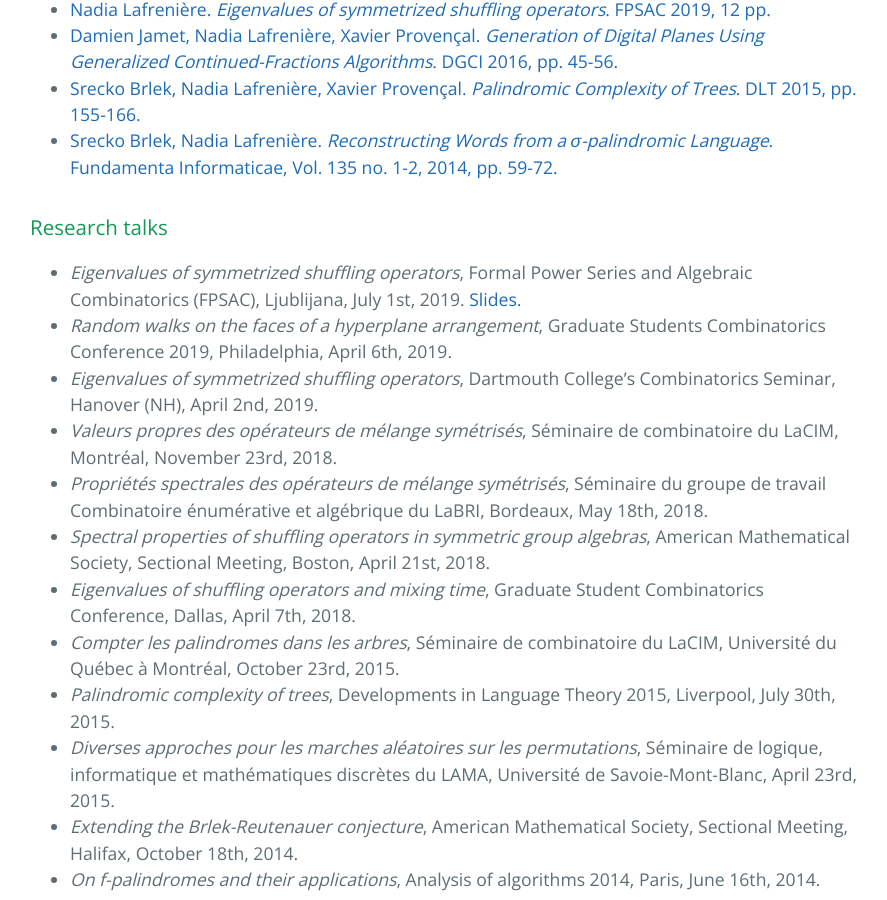
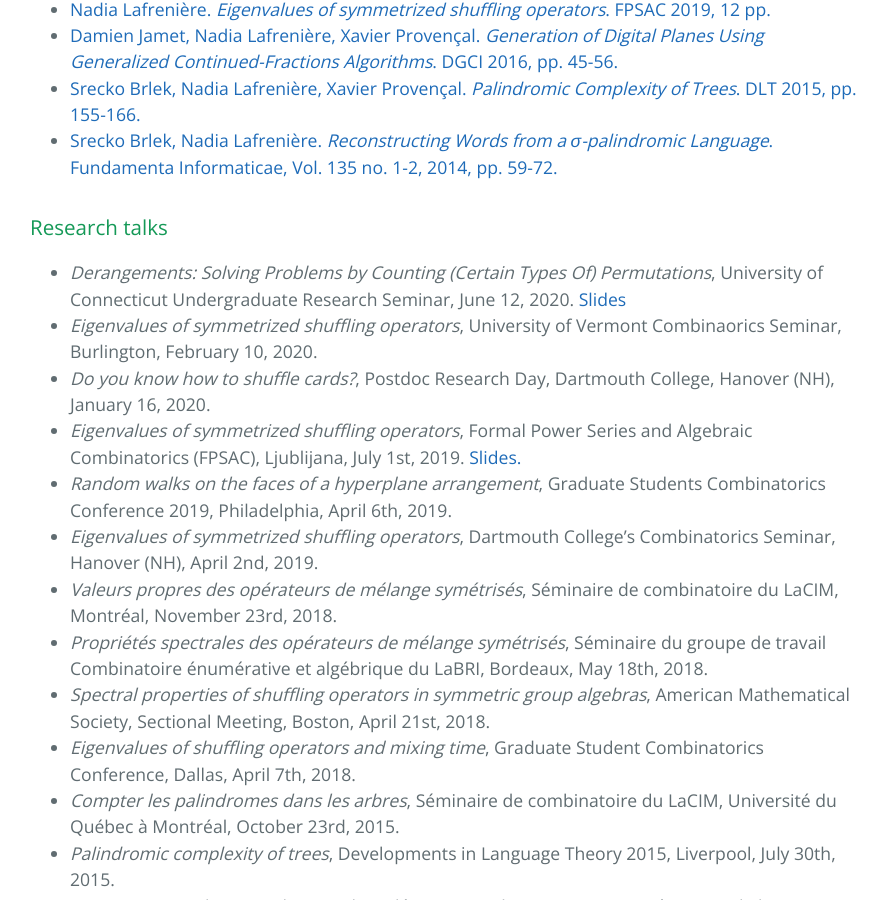
Before and after one commit to nadialafreniere/nadialafreniere.github.io, a Jekyll site: the page built from research.md, in a window 1280 px wide and 900 px high, scrolled down 1158 px. Shown: the whole window, without its empty margins (194-1081 px from the left). Built offline with Jekyll 4.4.1, drawn with Linux system fonts in a browser that asks for light colours; our own code applies the rules of GitHub Pages for plain Markdown files.

Commit message:
add talks to the list

```diff
--- a/research.md
+++ b/research.md
@@ -24,6 +24,9 @@ My master's thesis was in combinatorics on words, and more specifically about pa
 - [Srecko Brlek, Nadia Lafrenière. _Reconstructing Words from a σ-palindromic Language_. Fundamenta Informaticae, Vol.  135 no. 1-2, 2014, pp. 59-72.](BL-sigma-pal.pdf)
 
 ### Research talks
+- _Derangements: Solving Problems by Counting (Certain Types Of) Permutations_, University of Connecticut Undergraduate Research Seminar, June 12, 2020. [Slides](talks/Derangements.pdf)
+- _Eigenvalues of symmetrized shuffling operators_, University of Vermont Combinaorics Seminar, Burlington, February 10, 2020.
+- _Do you know how to shuffle cards?_, Postdoc Research Day, Dartmouth College, Hanover (NH), January 16, 2020.
 - _Eigenvalues of symmetrized shuffling operators_, Formal Power Series and Algebraic Combinatorics (FPSAC), Ljublijana, July 1st, 2019. [Slides.](http://fpsac2019.fmf.uni-lj.si/resources/Slides/147slides.pdf)
 - _Random walks on the faces of a hyperplane arrangement_, Graduate Students Combinatorics Conference 2019, Philadelphia, April 6th, 2019.
 - _Eigenvalues of symmetrized shuffling operators_, Dartmouth College’s Combinatorics Seminar, Hanover (NH), April 2nd, 2019.
```
Also changed, not shown: recherche.md (+4 -0 lines), 1 other file.
